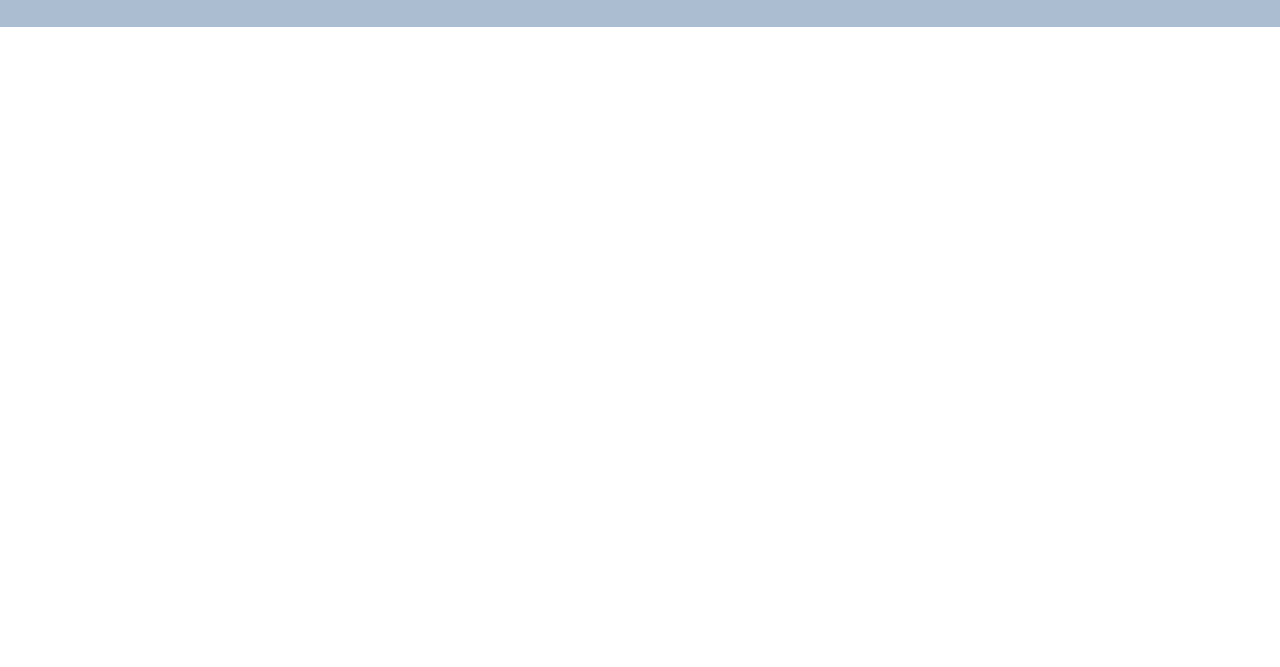
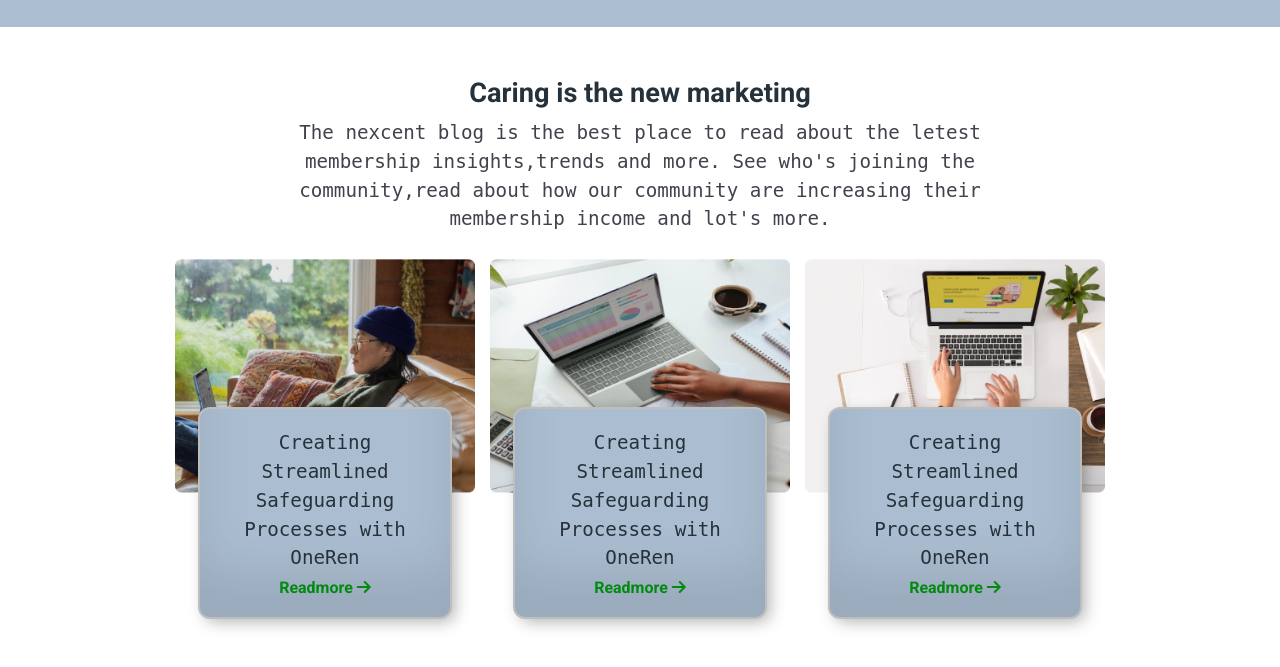
Before and after one commit to Sharif-gt/nexcent-agency, a plain HTML site: page index.html in a window 1280 px wide. Shown: the part 3435-4102 px from the top of the page. Before the commit the page ends 3582 px from the top, so only its background shows below. Drawn offline with Linux system fonts and the light colour scheme; a web font is replaced by a local one.

Commit message:
clients section

```diff
--- a/index.html
+++ b/index.html
@@ -190,6 +190,39 @@
             </div>
         </section>
         <!-- end customer's section -->
+        <!-- marketing section -->
+        <section class="container">
+            <div class="flex customer-cards">
+                <div class="card-header">
+                    <h3>Caring is the new marketing</h3>
+                <p>The nexcent blog is the best place to read about the letest membership insights,trends and more. See who's joining the community,read about how our community are increasing their membership income and lot's more.</p>
+                </div>
+                <div class="flex client-cards">
+                    <div class="card-img">
+                        <img src="./assets/image 18.jpg" alt="card-image">
+                        <div class="card blog-card">
+                            <p>Creating Streamlined Safeguarding Processes with OneRen</p>
+                            <a href="#">Readmore <i class="fa-solid fa-arrow-right"></i></a>
+                        </div>
+                    </div>
+                    <div class="card-img">
+                        <img src="./assets/image 19.png" alt="card-image">
+                        <div class="card blog-card">
+                            <p>Creating Streamlined Safeguarding Processes with OneRen</p>
+                            <a href="#">Readmore <i class="fa-solid fa-arrow-right"></i></a>
+                        </div>
+                    </div>
+                    <div class="card-img">
+                        <img src="./assets/image 20.png" alt="card-image">
+                        <div class="card blog-card">
+                            <p>Creating Streamlined Safeguarding Processes with OneRen</p>
+                            <a href="#">Readmore <i class="fa-solid fa-arrow-right"></i></a>
+                        </div>
+                    </div>
+                </div>
+            </div>
+        </section>
+        <!-- end marketing section -->
     </main>
 
 
--- a/style.css
+++ b/style.css
@@ -284,3 +284,58 @@
   .customer-logo a:hover {
     color: #1b5e1f;
   }
+
+  .customer-cards {
+    flex-direction: column;
+    gap: 25px;
+    margin-block: 30px 170px;
+    text-align: center;
+  }
+
+  .card-header p {
+    padding-top: 10px;
+  }
+
+  .card-header {
+    width: 70%;
+  }
+
+  .client-cards {
+    flex-wrap: wrap;
+    justify-content: space-evenly;
+    gap: 15px;
+  }
+
+  .card-img {
+    position: relative;
+    background-size: cover;
+    padding-bottom: 70px;
+  }
+
+  .card-img img {
+    width: 300px;
+  }
+
+  .blog-card {
+    background-color: var(--secondary-colour);
+    width: 250px;
+    text-align: center;
+    position: absolute;
+    top: 100px;
+    left: 25px;
+    margin-top: 50px;
+  }
+
+  .blog-card p {
+    color: var(--primary-text-colour);
+  }
+
+  .blog-card a {
+    color: #028A0F;
+    padding-top: 5px;
+    font-weight: 600;
+  }
+
+  .blog-card a:hover {
+    color: #1b5e1f;
+  }
```
